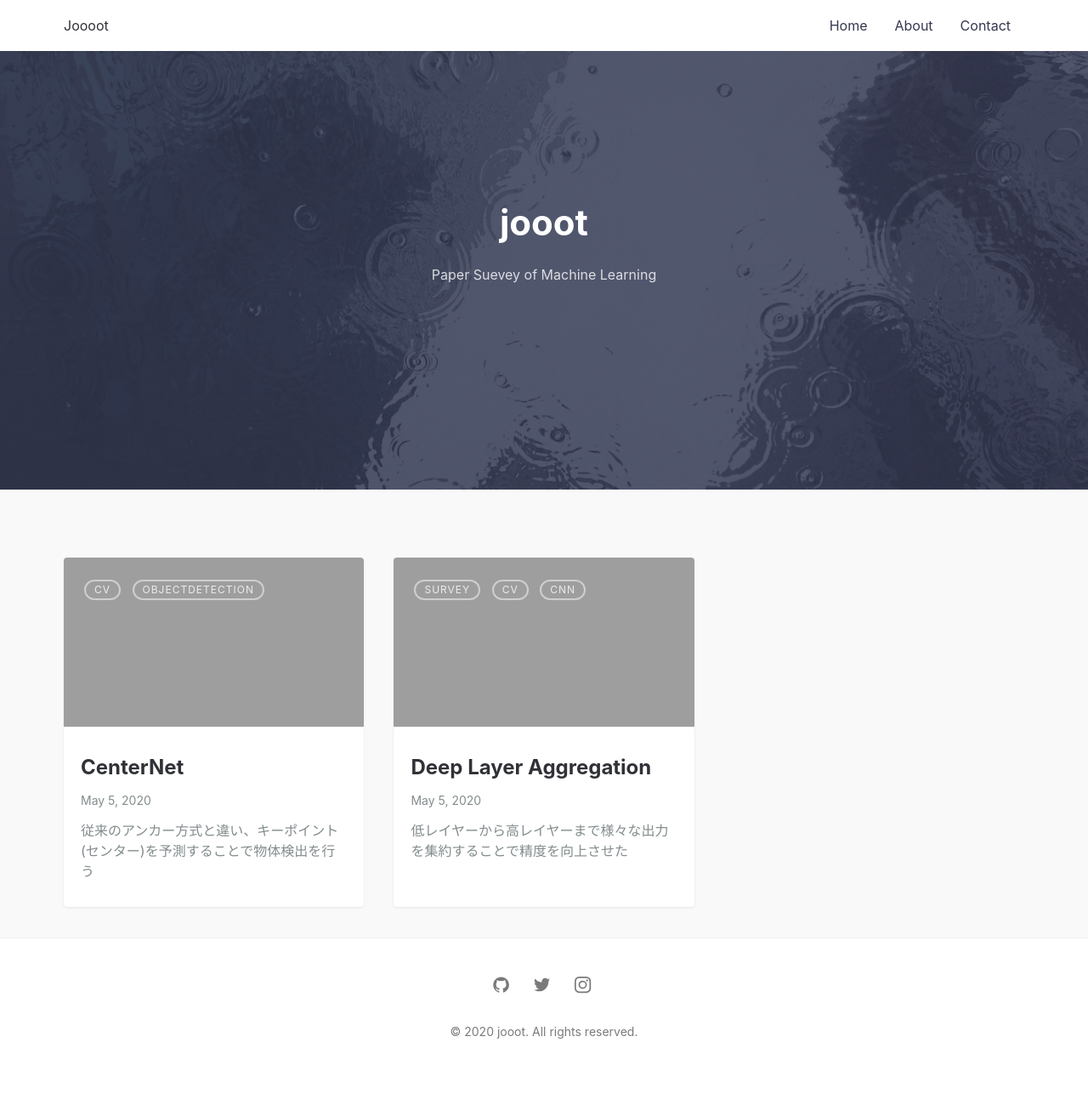
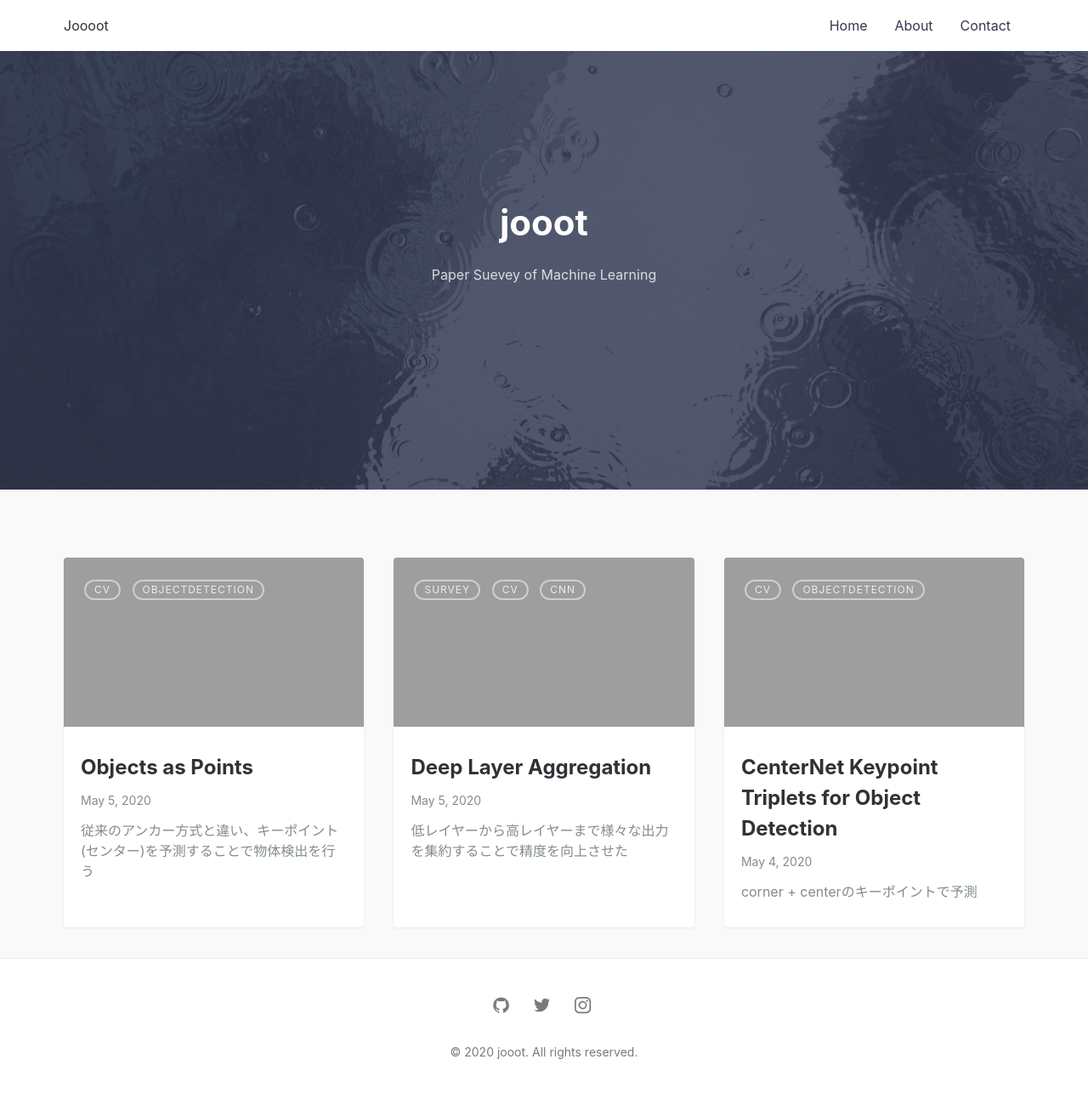
Before and after one commit to TakeruEndo/paper-survey, a Jekyll site: the page built from index.md, in a window 1280 px wide. Shown: the whole page at 85% size. Built offline with Jekyll 4.4.1, drawn with Linux system fonts in a browser that asks for light colours; before the commit the page ends 1269 px from its top, so only the background shows below that; part of the change alters nothing that is shown.

```diff
--- a/_includes/header.html
+++ b/_includes/header.html
@@ -8,13 +8,13 @@
       </a>
       <nav class="header__links">
         <div class="container header__links-wrapper">
-          <a class="header__link" href="/" itemprop="url">
+          <a class="header__link" href="/paper-survey" itemprop="url">
             <span itemprop="name">Home</span>
           </a>
-          <a class="header__link" href="/about" itemprop="url">
+          <a class="header__link" href="/paper-survey/about" itemprop="url">
             <span itemprop="name">About</span>
           </a>
-          <a class="header__link" href="/contact" itemprop="url">
+          <a class="header__link" href="/paper-survey/contact" itemprop="url">
             <span itemprop="name">Contact</span>
           </a>
         </div>
--- /dev/null
+++ b/_posts/2020-05-04-center_net.md
@@ -0,0 +1,58 @@
+---
+layout: post
+title: CenterNet Keypoint Triplets for Object Detection
+summary: corner + centerのキーポイントで予測
+featured-img: article1
+categories: CV ObjectDetection
+---
+
+## 1. どんなもの？
+
+![スクリーンショット 2020-03-30 9 58 39](https://user-images.githubusercontent.com/40351074/77866207-0dfe6900-726d-11ea-9a4a-80f5a57cbf68.png)
+
+CorneNetをベースに新たにオブジェクトの中心座標を予測することで物体検出の精度を向上させた手法。
+### canter pooling
+センターキーポイントを予測するために使用
+### cascade corner pooling
+元々のコーナープーリングモジュール
+
+### 背景
+これまではアンカーベースの物体検出が主流だった。これには以下の欠点があった。
+- 多くのアンカーが必要
+- マニュアルでアンカーのサイズとアスペクト比を決定しなければならない
+新しくキーポイントベースの物体検出手法[CorneNet](https://arxiv.org/abs/1808.01244)が提案された。これはコーナーのキーポイントのペアーを使って物体検出を行うアーキテクチャーである。しかしこれはオブジェクトの境界を検出するのは得意だが、ペアのグルーピングを不得意としていた。
+そこで新たにオブジェクトのセンターポイントを追加で学習させることにした。
+
+
+## 2. 先行研究と比べてどこがすごいの？
+cornerの情報だけでなくcenterのキーポイントを使用することで正確性が向上した。
+
+## 3. 技術や手法の"キモ"はどこにある？
+Corner HeatmapsとCenter Heatmapsの両方を用いてオブジェクトを検出している点。
+### Loss
+![スクリーンショット 2020-03-30 11 53 48](https://user-images.githubusercontent.com/40351074/77870723-24acbc00-727d-11ea-875e-bf75c6a8f92e.png)
+
+## 4. どうやって有効だと検証した？
+MSCOCOのデータセットを使って物体検出を行い、各手法ごとのAPを求めた。
+結果は以下のグラフ。
+
+![スクリーンショット 2020-03-30 12 01 26](https://user-images.githubusercontent.com/40351074/77871159-3478d000-727e-11ea-96f4-2aeb0b00aecf.png)
+
+
+## 5. 議論はあるか？
+センターポイントの検出に失敗すると正しくバウンディングボックスを出力できなくなる。
+MSCOCOの真値を使ってcenter keypointを学習させたら以下のようにスコアが向上することが確認できた。
+
+![スクリーンショット 2020-03-30 12 04 55](https://user-images.githubusercontent.com/40351074/77871369-def0f300-727e-11ea-8b1e-418e8d92380b.png)
+
+
+## 6. 次に読むべき論文はあるか？
+- [CorneNet](https://arxiv.org/abs/1808.01244)
+- [Faster R-CNN](https://arxiv.org/abs/1506.01497)
+
+### github
+* https://github.com/xingyizhou/CenterNet
+
+### 論文情報・リンク
+
+* [Kaiwen Duan, Song Bai, Lingxi Xie, Honggang Qi, Qingming Huang, Qi Tian，CenterNet: Keypoint Triplets for Object Detection, 2019](https://arxiv.org/abs/1904.08189)
--- a/_posts/2020-05-05-canterNet.md
+++ b/_posts/2020-05-05-object_as_point.md
@@ -1,6 +1,6 @@
 ---
 layout: post
-title: CenterNet
+title: Objects as Points
 summary: 従来のアンカー方式と違い、キーポイント(センター)を予測することで物体検出を行う
 featured-img: article1
 categories: CV ObjectDetection
```
